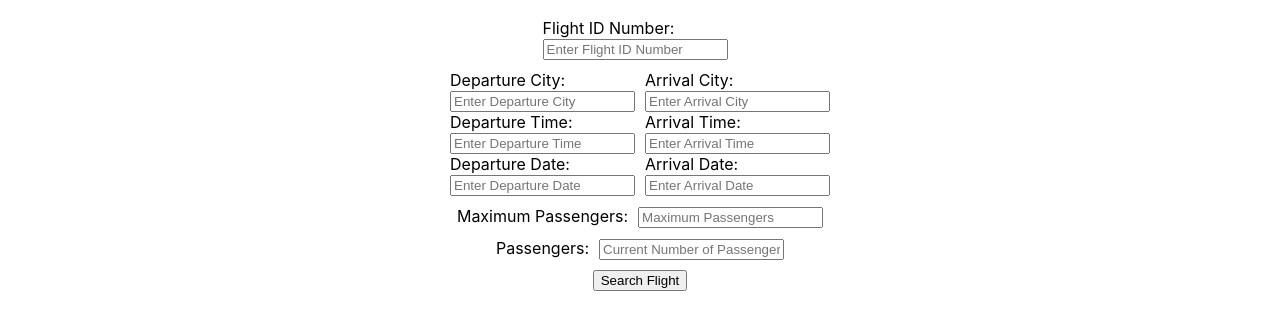
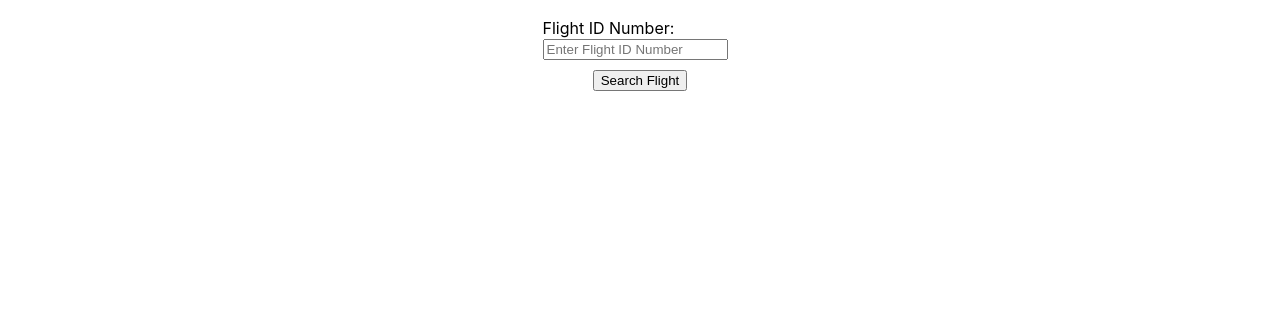
Before and after one commit to JasonHarrisStormer/FlightService, a React (Create React App) app in the folder front/: page /searchflight in a window 1280 px wide. Shown: the part 471-781 px from the top of the page. Built offline with nearby package versions, Linux system fonts and the light colour scheme.

Commit message:
search and edit working

```diff
--- a/front/src/Pages/CreateFlight.jsx
+++ b/front/src/Pages/CreateFlight.jsx
@@ -28,15 +28,17 @@ export const CreateFlight = () => {
                             arrDate : arrDateRef.current.value, maxPass : maxPassRef.current.value, curPass : curPassRef.current.value});
                             navigate('../flights', {replace: true});
         }catch(error){
+            if(error.name === 'ValidationError'){
+                alert("The required inputs have not been entered. Please try again.")
+                console.log(error.response.data.message);
+            }
             if (error.message.indexOf("0") !=-1)
             {
                 alert("This Flight Number has already been used!");
-            }
-            if(error.name === "mongoose:validatorError"){
-                alert("The input required inputs have not been entered. Please try again.")
+                console.log(error.response.data.message);
             }
             else{
-            console.log(error);
+                console.log(error.response.data.message);
             }
         }finally{
                 flightIdRef.current.value=null; // clearing out text boxes on button click
@@ -53,7 +55,7 @@ export const CreateFlight = () => {
     return (
         <Center>
             <form onSubmit={handleSubmit}>
-                <div class="container">
+                <div className="container">
                     <div>
                         <label htmlFor="flight">Flight ID Number: </label>
                         <div><input id="flight" placeholder="Enter Flight ID Number" ref={flightIdRef}/></div>
@@ -81,11 +83,11 @@ export const CreateFlight = () => {
                         <div><input id="maxPass" placeholder="Maximum Passengers" ref={maxPassRef}/></div>
                     </div>
                 </div>
-                <div class="container">
+                <div className="container">
                     <label htmlFor="currPass" >Passengers: </label>
                     <div><input id="currPass" placeholder="Current Number of Passengers" ref={curPassRef}/></div>
                 </div>
-                <div class="container">
+                <div className="container">
                     <input type="submit" value="Create Flight" />
                 </div>
             </form>
--- a/front/src/Pages/SearchFlights.jsx
+++ b/front/src/Pages/SearchFlights.jsx
@@ -1,107 +1,78 @@
-import { useRef } from "react";
+import { useRef, useState, useEffect } from "react";
 import { Center } from "../components/Formatting/StyledComponents";
 import axios from 'axios';
-// import { useNavigate } from "react-router-dom";
+import { useNavigate } from "react-router-dom";
 
 
 export const SearchFlights = () => {
+    const [flight, setFlights] = useState();
+    const flightIdRef = useRef();
+    const navigate = useNavigate();
 
-    const flightIdRef = useRef();
-    const depCityRef = useRef();
-    const depTimeRef = useRef();
-    const depDateRef = useRef();
-    const arrCityRef = useRef();
-    const arrTimeRef = useRef();
-    const arrDateRef = useRef();
-    const curPassRef = useRef();
-    const maxPassRef = useRef();
-    // const navigate = useNavigate();
+    const deleteFlight = async (flightId) => { // deleting the flight on submit
+        try{
 
+            await axios.delete(`http://localhost:8086/flight/${flightId}`);
+            navigate('./', {replace:true});
 
+        }catch(err){
+            console.log(err);
+        }
+    }
 
     const searchFlights = async (params) => {
 
+
             try{
-                const res = await axios.get('http://localhost:8086/flights',
-                            {params:{flightNumber : flightIdRef.current.value,
-                                depCity : depCityRef.current.value,
-                                depDate : depDateRef.current.value,
-                                depTime : depTimeRef.current.value,
-                                arrCity : arrCityRef.current.value,
-                                arrDate : arrDateRef.current.value,
-                                arrTime : arrTimeRef.current.value,
-                                curPass : curPassRef.current.value,
-                                maxPass : maxPassRef.current.value}});
-                console.log(res);
+                const res = await axios.get(`http://localhost:8086/flight/${flightIdRef.current.value}`)
+                setFlights(res.data);
+                console.log(res.data);
             }catch(err){
-                console.log('Something went wrong!!!' + err);
+                setFlights(); // remove response form when not found
+                alert(err.response.data.message);
             }finally{
                 flightIdRef.current.value=null; // clearing out text boxes on button click
-                depCityRef.current.value=null;
-                depDateRef.current.value=null;
-                depTimeRef.current.value=null;
-                arrCityRef.current.value=null;
-                arrDateRef.current.value=null;
-                arrTimeRef.current.value=null;
-                curPassRef.current.value=null;
-                maxPassRef.current.value=null;
             }
     }
     return (
+        <>
         <Center>
             <form onSubmit= {(event) => { event.preventDefault(); searchFlights({
-                    flightNumber : flightIdRef.current.value,
-                    depCity : depCityRef.current.value,
-                    depDate : depDateRef.current.value,
-                    depTime : depTimeRef.current.value,
-                    arrCity : arrCityRef.current.value,
-                    arrDate : arrDateRef.current.value,
-                    arrTime : arrTimeRef.current.value,
-                    curPass : curPassRef.current.value,
-                    maxPass : maxPassRef.current.value})}}>
+                    flightNumber : flightIdRef.current.value})}}>
                 <div className="container">
                     <div>
                         <label htmlFor="flight">Flight ID Number: </label>
                         <div><input id="flight" placeholder="Enter Flight ID Number" ref={flightIdRef}/></div>
                     </div><p></p>
                 </div>
-                <div className="container">
-                    <div>
 
-                        <label htmlFor="depCity">Departure City: </label>
-                        <div><input id="depCity" placeholder="Enter Departure City" ref={depCityRef}/></div>
-
-                        <label htmlFor="depTime">Departure Time: </label>
-                        <div><input id="depTime" placeholder="Enter Departure Time" ref={depTimeRef}/></div>
-
-                        <label htmlFor="depDate">Departure Date: </label>
-                        <div><input id="depDate" placeholder="Enter Departure Date" ref={depDateRef}/></div>
-                    </div>
-                    <div>
-                        <label htmlFor="arrCity">Arrival City: </label>
-                        <div><input id="arrCity" placeholder="Enter Arrival City" ref={arrCityRef}/></div>
-
-                        <label htmlFor="arrTime">Arrival Time: </label>
-                        <div><input id="arrTime" placeholder="Enter Arrival Time" ref={arrTimeRef}/></div>
-
-                        <label htmlFor="arrDate">Arrival Date: </label>
-                        <div><input id="arrDate" placeholder="Enter Arrival Date" ref={arrDateRef}/></div>
-                    </div>
-                </div>
-                <div className="container">
-                    <label htmlFor="maxPass" >Maximum Passengers: </label>
-                    <div><input id="maxPass" placeholder="Maximum Passengers" ref={maxPassRef}/></div>
-                </div>
-                <div className="container">
-                    <label htmlFor="currPass" >Passengers: </label>
-                    <div><input id="currPass" placeholder="Current Number of Passengers" ref={curPassRef}/></div>
-                </div>
                 <div className="container">
                     <input type="submit" value="Search Flight" />
                 </div>
             </form>
+        </Center>
+            <Center>
+            <div class="container">
+                {/* Transforming the flights araay into an array of JSX elements for display and formatting */}
+                    {flight && <form className="FlightForm" onSubmit= {(event) => { event.preventDefault(); deleteFlight(flight._id)}}>
+                        <div key={flight._id}> {/* creating the display for multiple flights in a flex grid with backgrounds and boarders */ }
 
-        </Center>
+                            <div><strong>Flight ID: </strong>{flight.flightNumber}</div>
+                            <div><strong>Departure City: </strong>{flight.depCity}</div>
+                            <div><strong>Departure Time: </strong>{flight.depTime}</div>
+                            <div><strong>Departure Date: </strong>{flight.depDate}</div>
+                            <div><strong>Arrival City: </strong>{flight.arrCity}</div>
+                            <div><strong>Arrival Time: </strong>{flight.arrTime}</div>
+                            <div><strong>Arrival Date: </strong>{flight.arrDate}</div>
+                            <div><strong>Passengers: </strong>{flight.curPass}</div>
+                            <div><strong>Max Seats: </strong>{flight.maxPass}</div>
+                            <input type="submit" value="Delete Flight" />
+                        </div>
+                    </form>}
+            </div>
 
+
+            </Center>
+        </>
     );
 }
```
Also changed, not shown: front/src/Pages/EditFlight.jsx (+46 -15 lines), 2 other files (tests, documents, lock files or other folders).
